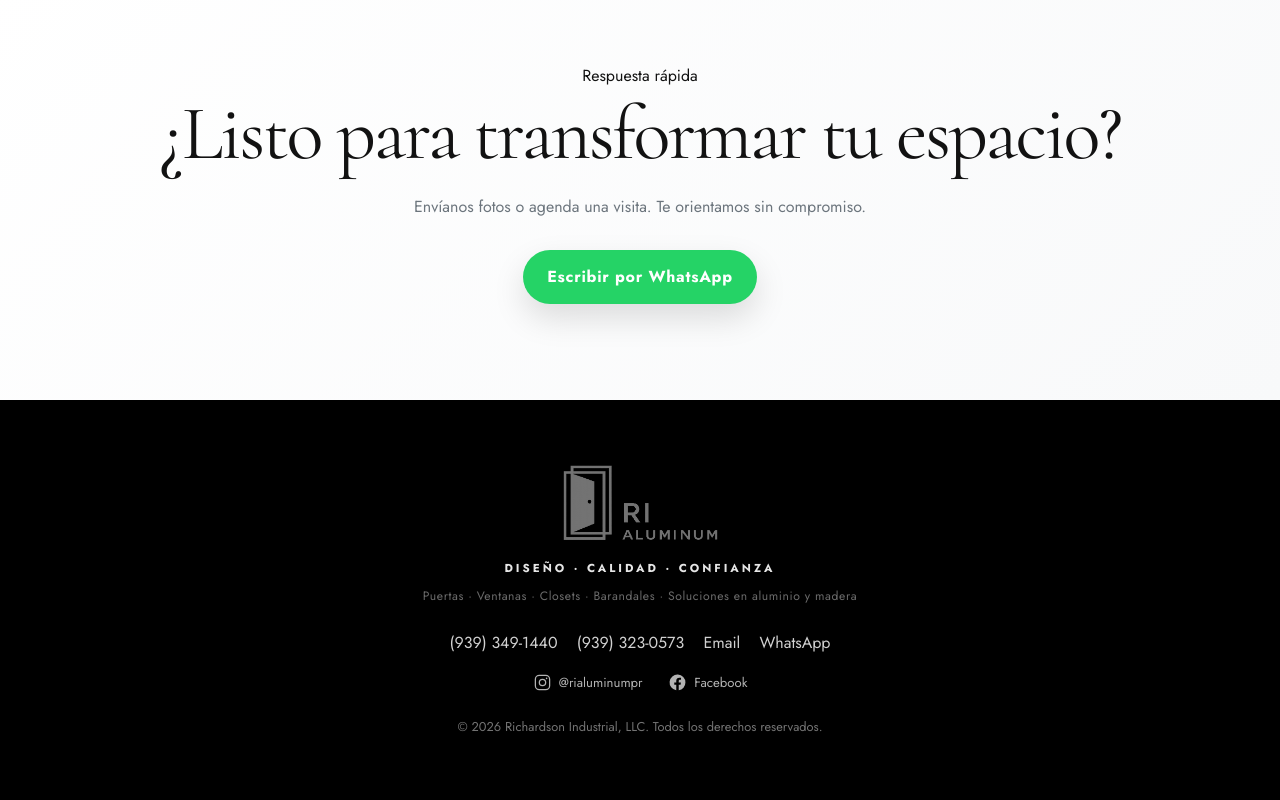
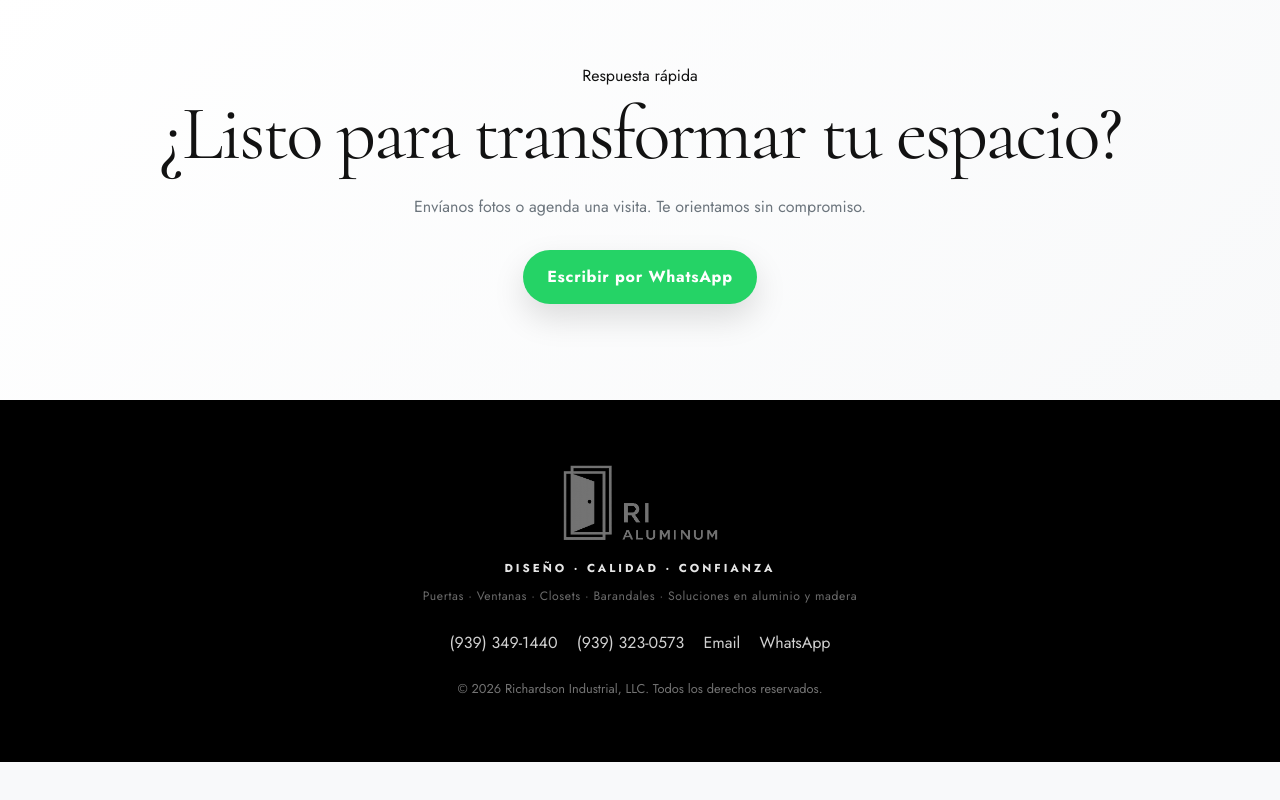
Before and after one commit to aagramonten/ri-aluminum-website, a website: page index.html in a window 1280 px wide. Shown: the part 7230-8030 px from the top of the page. After the commit the page ends 7992 px from the top, so only its background shows below. Drawn offline with Linux system fonts and the light colour scheme.

Commit message:
Drop the social links until the URLs are confirmed
I built instagram.com/rialuminumpr and facebook.com/rialuminumpr out of
the one handle printed on the flyer. The Instagram one is a fair bet;
the Facebook page name needn't match it at all, and a footer link that
lands on someone else's page or a 404 is worse than no link. Take them
back out, and empty sameAs with them.

The rest of what the flyer gave us stays: the tagline, the service line,
the second number in the footer, and both numbers in the structured data.

Co-Authored-By: Claude Opus 5 <noreply@anthropic.com>

```diff
--- a/index.html
+++ b/index.html
@@ -45,10 +45,7 @@
     "serviceType": ["Puertas de aluminio", "Ventanas de aluminio", "Barandales de cristal", "Closets a la medida"],
     "priceRange": "$$",
     "openingHours": "Mo-Sa 08:00-18:00",
-    "sameAs": [
-      "https://www.instagram.com/rialuminumpr",
-      "https://www.facebook.com/rialuminumpr"
-    ]
+    "sameAs": []
   }
   </script>
 
@@ -530,16 +527,6 @@
         <a href="mailto:info@richardsonindustrialpr.com">Email</a>
         <a href="https://wa.me/19393491440" target="_blank" rel="noopener">WhatsApp</a>
       </div>
-      <div class="footer-social">
-        <a href="https://www.instagram.com/rialuminumpr" target="_blank" rel="noopener" aria-label="Instagram de RI Aluminum">
-          <svg viewBox="0 0 24 24" fill="none" stroke="currentColor" stroke-width="1.6"><rect x="3" y="3" width="18" height="18" rx="5"/><circle cx="12" cy="12" r="4"/><circle cx="17.2" cy="6.8" r="1" fill="currentColor" stroke="none"/></svg>
-          <span>@rialuminumpr</span>
-        </a>
-        <a href="https://www.facebook.com/rialuminumpr" target="_blank" rel="noopener" aria-label="Facebook de RI Aluminum">
-          <svg viewBox="0 0 24 24" fill="currentColor"><path d="M22 12a10 10 0 10-11.56 9.88v-6.99H7.9V12h2.54V9.8c0-2.5 1.49-3.89 3.77-3.89 1.09 0 2.24.2 2.24.2v2.46h-1.26c-1.24 0-1.63.77-1.63 1.56V12h2.78l-.45 2.89h-2.33v6.99A10 10 0 0022 12z"/></svg>
-          <span>Facebook</span>
-        </a>
-      </div>
       <p class="footer-copyright">&copy; 2026 Richardson Industrial, LLC. Todos los derechos reservados.</p>
     </div>
   </footer>
--- a/style.css
+++ b/style.css
@@ -490,17 +490,6 @@ img { max-width: 100%; display: block; }
   letter-spacing: .6px;
 }
 .footer-links { display: flex; gap: 1.2rem; justify-content: center; flex-wrap: wrap; margin-top: 1.6rem; color: rgba(255,255,255,.82); }
-.footer-social { display: flex; gap: 1.6rem; justify-content: center; flex-wrap: wrap; margin-top: 1.2rem; }
-.footer-social a {
-  display: inline-flex;
-  align-items: center;
-  gap: .45rem;
-  color: rgba(255,255,255,.7);
-  font-size: .82rem;
-  transition: var(--transition);
-}
-.footer-social a:hover { color: #fff; }
-.footer-social svg { width: 19px; height: 19px; }
 .footer-copyright { margin-top: 1.6rem; color: rgba(255,255,255,.45); font-size: .8rem; }
 
 .whatsapp-float {
```
